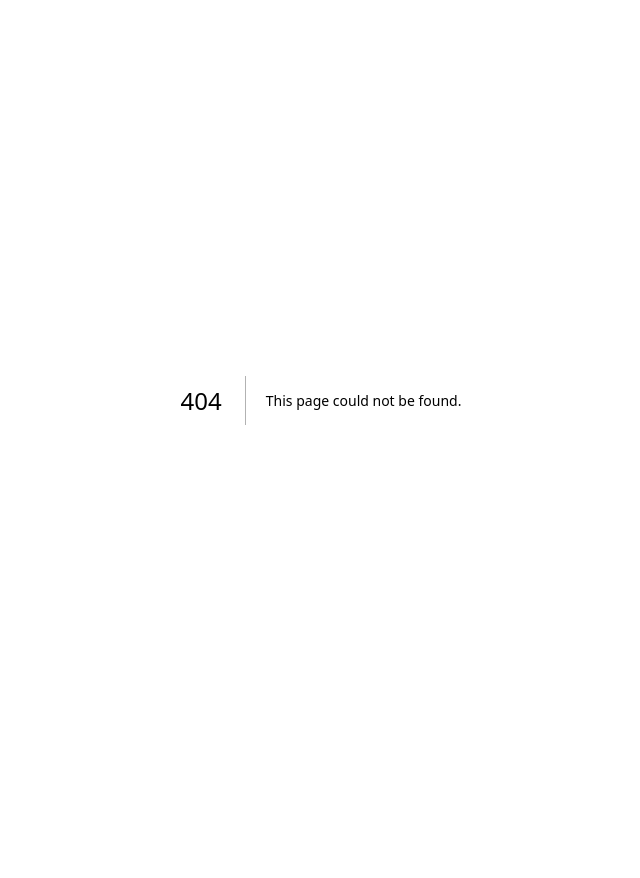
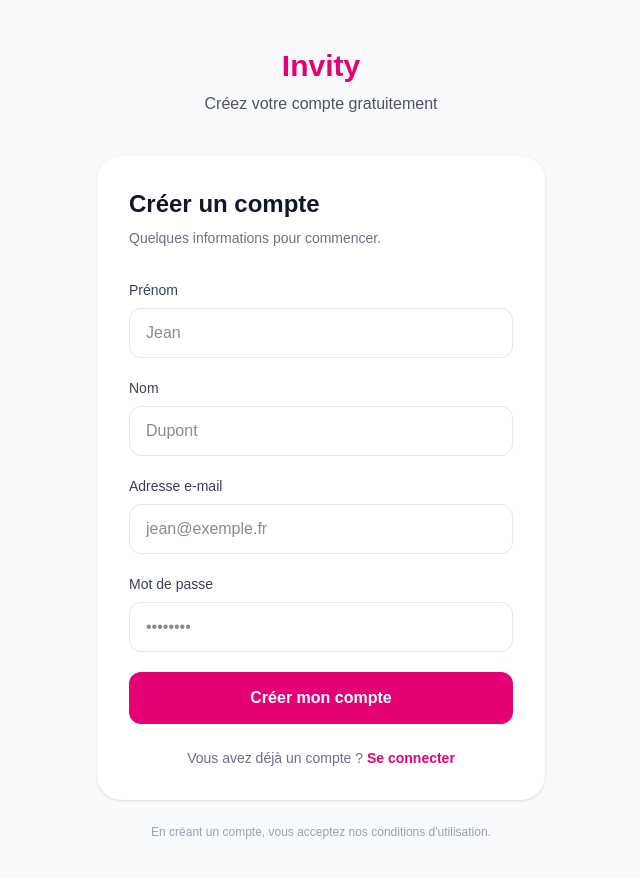
Before and after one commit to Ingride-Siemanou/invity, a Next.js app: page /register in a window 1280 px wide. Before the commit this address had no page. Shown: the top 878 px of the page, without its empty margins (319-959 px from the left). Before the commit the page ends 800 px from the top, so only its background shows below. Built offline with nearby package versions, Linux system fonts and the light colour scheme.

Commit message:
Création des premières pages Invity

```diff
--- a/src/app/page.tsx
+++ b/src/app/page.tsx
@@ -1,69 +1,112 @@
-import Image from "next/image";
-
 export default function Home() {
   return (
-    <div className="flex flex-col flex-1 items-center justify-center bg-zinc-50 font-sans dark:bg-black">
-      <main className="flex flex-1 w-full max-w-3xl flex-col items-center justify-between py-32 px-16 bg-white dark:bg-black sm:items-start">
-        <Image
-          className="dark:invert h-5 w-[100px]"
-          src="/next.svg"
-          alt="Next.js logo"
-          width={100}
-          height={20}
-          priority
-        />
-        <div className="flex flex-col items-center gap-6 text-center sm:items-start sm:text-left">
-          <h1 className="max-w-xs text-3xl font-semibold leading-10 tracking-tight text-black dark:text-zinc-50">
-            To get started, edit the{" "}
-            <code className="rounded bg-black/[.06] px-1.5 py-0.5 font-mono text-[0.9em] dark:bg-white/[.08]">
-              page.tsx
-            </code>{" "}
-            file.
+    <main className="min-h-screen bg-white text-gray-900">
+      {/* Navigation */}
+      <nav className="flex items-center justify-between px-8 py-6">
+        <div className="text-2xl font-bold tracking-tight text-pink-600">
+          Invity
+        </div>
+
+        <div className="flex items-center gap-4">
+          <button className="rounded-full px-5 py-2 text-sm font-medium text-gray-700 hover:bg-gray-100">
+            Se connecter
+          </button>
+
+          <button className="rounded-full bg-pink-600 px-5 py-2 text-sm font-medium text-white hover:bg-pink-700">
+            Créer mon invitation
+          </button>
+        </div>
+      </nav>
+
+      {/* Hero */}
+      <section className="flex min-h-[75vh] items-center justify-center px-6">
+        <div className="max-w-4xl text-center">
+          <div className="mb-6 inline-block rounded-full bg-pink-50 px-4 py-2 text-sm font-medium text-pink-600">
+            ✨ Vos événements, vos invitations, votre moment
+          </div>
+
+          <h1 className="text-5xl font-bold leading-tight tracking-tight sm:text-6xl">
+            Créez une invitation
+            <br />
+            <span className="text-pink-600">qui vous ressemble.</span>
           </h1>
-          <p className="max-w-md text-lg leading-8 text-zinc-600 dark:text-zinc-400">
-            Looking for a starting point or more instructions? Head over to{" "}
-            <a
-              href="https://vercel.com/templates?framework=next.js&utm_source=create-next-app&utm_medium=appdir-template-tw&utm_campaign=create-next-app"
-              className="font-medium text-zinc-950 dark:text-zinc-50"
-            >
-              Templates
-            </a>{" "}
-            or the{" "}
-            <a
-              href="https://nextjs.org/learn?utm_source=create-next-app&utm_medium=appdir-template-tw&utm_campaign=create-next-app"
-              className="font-medium text-zinc-950 dark:text-zinc-50"
-            >
-              Learning
-            </a>{" "}
-            center.
+
+          <p className="mx-auto mt-6 max-w-2xl text-lg leading-8 text-gray-600">
+            Avec Invity, créez de magnifiques invitations numériques,
+            invitez vos proches avec un lien personnalisé et recevez leurs
+            réponses en toute simplicité.
+          </p>
+
+          <div className="mt-10 flex flex-col justify-center gap-4 sm:flex-row">
+            <button className="rounded-full bg-pink-600 px-8 py-4 font-semibold text-white shadow-lg hover:bg-pink-700">
+              Créer mon invitation
+            </button>
+
+            <button className="rounded-full border border-gray-300 px-8 py-4 font-semibold text-gray-700 hover:bg-gray-50">
+              Découvrir Invity
+            </button>
+          </div>
+
+          <p className="mt-6 text-sm text-gray-500">
+            Mariage · Anniversaire · Baptême · Fête · Événement professionnel
           </p>
         </div>
-        <div className="flex flex-col gap-4 text-base font-medium sm:flex-row">
-          <a
-            className="flex h-12 w-full items-center justify-center gap-2 rounded-full bg-foreground px-5 text-background transition-colors hover:bg-[#383838] dark:hover:bg-[#ccc] md:w-[158px]"
-            href="https://vercel.com/new?utm_source=create-next-app&utm_medium=appdir-template-tw&utm_campaign=create-next-app"
-            target="_blank"
-            rel="noopener noreferrer"
-          >
-            <Image
-              className="dark:invert h-[14px] w-4"
-              src="/vercel.svg"
-              alt="Vercel logomark"
-              width={16}
-              height={14}
-            />
-            Deploy Now
-          </a>
-          <a
-            className="flex h-12 w-full items-center justify-center rounded-full border border-solid border-black/[.08] px-5 transition-colors hover:border-transparent hover:bg-black/[.04] dark:border-white/[.145] dark:hover:bg-[#1a1a1a] md:w-[158px]"
-            href="https://nextjs.org/docs?utm_source=create-next-app&utm_medium=appdir-template-tw&utm_campaign=create-next-app"
-            target="_blank"
-            rel="noopener noreferrer"
-          >
-            Documentation
-          </a>
+      </section>
+
+      {/* Features */}
+      <section className="bg-gray-50 px-6 py-20">
+        <div className="mx-auto max-w-5xl">
+          <div className="text-center">
+            <h2 className="text-3xl font-bold">
+              Tout ce qu'il vous faut pour inviter
+            </h2>
+
+            <p className="mt-4 text-gray-600">
+              Simple pour vous, agréable pour vos invités.
+            </p>
+          </div>
+
+          <div className="mt-12 grid gap-6 md:grid-cols-3">
+            <div className="rounded-2xl bg-white p-8 shadow-sm">
+              <div className="text-3xl">💌</div>
+              <h3 className="mt-4 text-xl font-semibold">
+                Une belle invitation
+              </h3>
+              <p className="mt-3 text-gray-600">
+                Personnalisez votre invitation selon votre événement et votre
+                style.
+              </p>
+            </div>
+
+            <div className="rounded-2xl bg-white p-8 shadow-sm">
+              <div className="text-3xl">🔗</div>
+              <h3 className="mt-4 text-xl font-semibold">
+                Un lien pour chaque invité
+              </h3>
+              <p className="mt-3 text-gray-600">
+                Chaque personne reçoit son propre lien d'invitation
+                personnalisé.
+              </p>
+            </div>
+
+            <div className="rounded-2xl bg-white p-8 shadow-sm">
+              <div className="text-3xl">📊</div>
+              <h3 className="mt-4 text-xl font-semibold">
+                Suivez les réponses
+              </h3>
+              <p className="mt-3 text-gray-600">
+                Retrouvez toutes les réponses de vos invités directement dans
+                votre espace.
+              </p>
+            </div>
+          </div>
         </div>
-      </main>
-    </div>
+      </section>
+
+      {/* Footer */}
+      <footer className="border-t px-8 py-8 text-center text-sm text-gray-500">
+        © 2026 Invity — Créez. Invitez. Célébrez.
+      </footer>
+    </main>
   );
 }
--- /dev/null
+++ b/src/app/register/page.tsx
@@ -0,0 +1,119 @@
+export default function RegisterPage() {
+  return (
+    <main className="min-h-screen bg-gray-50 px-6 py-12">
+      <div className="mx-auto max-w-md">
+        {/* Logo */}
+        <div className="mb-10 text-center">
+          <div className="text-3xl font-bold text-pink-600">Invity</div>
+          <p className="mt-2 text-gray-600">
+            Créez votre compte gratuitement
+          </p>
+        </div>
+
+        {/* Formulaire */}
+        <div className="rounded-3xl bg-white p-8 shadow-sm">
+          <h1 className="text-2xl font-bold text-gray-900">
+            Créer un compte
+          </h1>
+
+          <p className="mt-2 text-sm text-gray-500">
+            Quelques informations pour commencer.
+          </p>
+
+          <form className="mt-8 space-y-5">
+            {/* Prénom */}
+            <div>
+              <label
+                htmlFor="firstName"
+                className="mb-2 block text-sm font-medium text-gray-700"
+              >
+                Prénom
+              </label>
+
+              <input
+                id="firstName"
+                type="text"
+                placeholder="Jean"
+                className="w-full rounded-xl border border-gray-200 px-4 py-3 outline-none transition focus:border-pink-500 focus:ring-2 focus:ring-pink-100"
+              />
+            </div>
+
+            {/* Nom */}
+            <div>
+              <label
+                htmlFor="lastName"
+                className="mb-2 block text-sm font-medium text-gray-700"
+              >
+                Nom
+              </label>
+
+              <input
+                id="lastName"
+                type="text"
+                placeholder="Dupont"
+                className="w-full rounded-xl border border-gray-200 px-4 py-3 outline-none transition focus:border-pink-500 focus:ring-2 focus:ring-pink-100"
+              />
+            </div>
+
+            {/* Email */}
+            <div>
+              <label
+                htmlFor="email"
+                className="mb-2 block text-sm font-medium text-gray-700"
+              >
+                Adresse e-mail
+              </label>
+
+              <input
+                id="email"
+                type="email"
+                placeholder="jean@exemple.fr"
+                className="w-full rounded-xl border border-gray-200 px-4 py-3 outline-none transition focus:border-pink-500 focus:ring-2 focus:ring-pink-100"
+              />
+            </div>
+
+            {/* Mot de passe */}
+            <div>
+              <label
+                htmlFor="password"
+                className="mb-2 block text-sm font-medium text-gray-700"
+              >
+                Mot de passe
+              </label>
+
+              <input
+                id="password"
+                type="password"
+                placeholder="••••••••"
+                className="w-full rounded-xl border border-gray-200 px-4 py-3 outline-none transition focus:border-pink-500 focus:ring-2 focus:ring-pink-100"
+              />
+            </div>
+
+            {/* Bouton */}
+            <button
+              type="submit"
+              className="w-full rounded-xl bg-pink-600 py-3.5 font-semibold text-white transition hover:bg-pink-700"
+            >
+              Créer mon compte
+            </button>
+          </form>
+
+          {/* Connexion */}
+          <div className="mt-6 text-center text-sm text-gray-500">
+            Vous avez déjà un compte ?{" "}
+            <a
+              href="/login"
+              className="font-semibold text-pink-600 hover:text-pink-700"
+            >
+              Se connecter
+            </a>
+          </div>
+        </div>
+
+        <p className="mt-6 text-center text-xs text-gray-400">
+          En créant un compte, vous acceptez nos conditions d'utilisation.
+        </p>
+      </div>
+    </main>
+  );
+}
```
